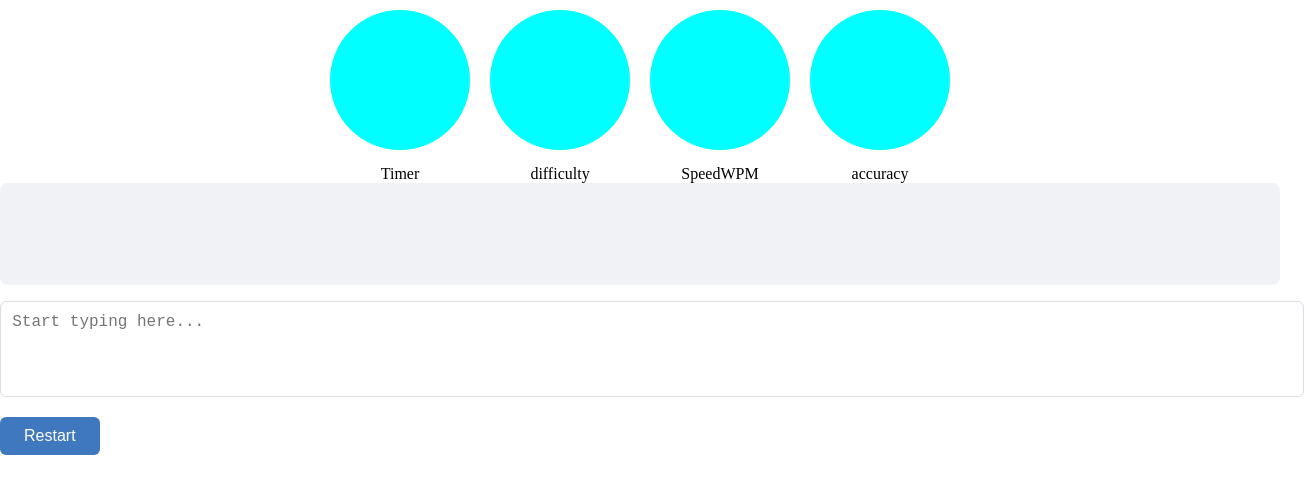
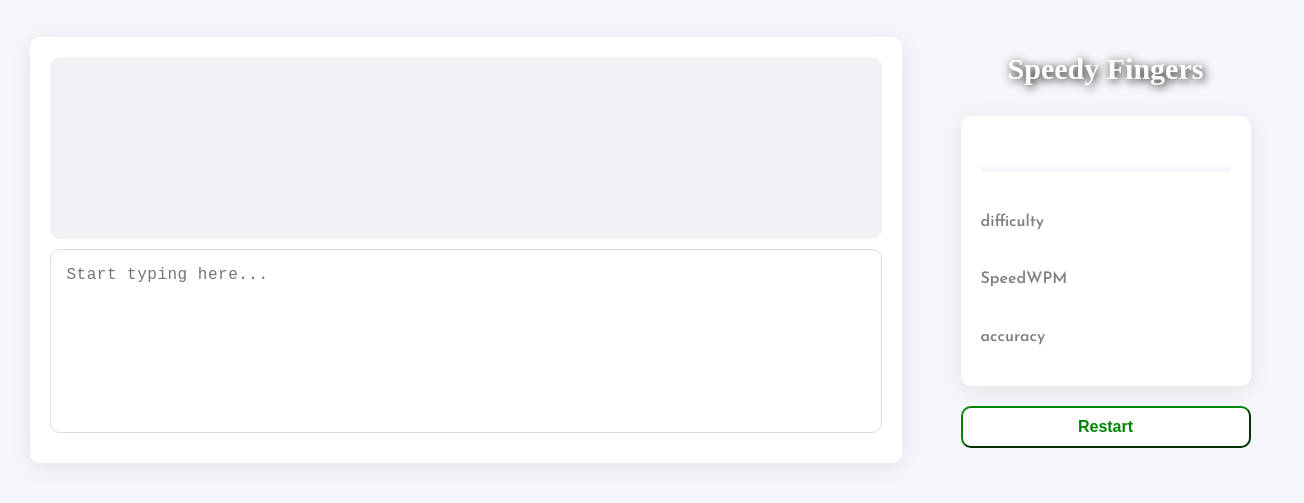
Before and after one commit to zeshan2001/Speedy-Fingers, a website with bundled scripts: page result.html in a window 1280 px wide. Shown: the whole page, 1304 px wide, since content can reach past the window. Built offline with nearby package versions, Linux system fonts and the light colour scheme; a web font is replaced by a local one.

Commit message:
designing completed

```diff
--- a/index.css
+++ b/index.css
@@ -2,19 +2,17 @@
   margin: 0;
 }
 body {
-  background-color: rgba(0, 0, 0, 0.918);
+  background-color: #f5f6fa;
 }
 
 .main-info {
-  width: 38%;
+  width: 50%;
   text-align: center;
-  margin: 40px auto 0 auto;
-  padding: 15px;
-
+  margin: 20px auto 0 auto;
+  padding: 20px;
   border-radius: 10px;
-  background-color: rgb(212, 255, 172);
-  border: 3px dotted rgb(179, 179, 0);
-  box-shadow: 1px 1px 10px 2px yellow;
+  background-color: white;
+  box-shadow: 0 4px 24px rgba(0, 0, 0, 0.08);
 }
 .main-info > h1 {
   padding: 0 0 20px 0;
@@ -32,33 +30,22 @@ body {
   font-weight: 500;
 }
 main {
+  padding: 10px;
   display: grid;
   grid-template-rows: 100px 60px 100px;
   align-items: flex-end;
-  margin: 50px auto 20px auto;
-  width: 40%;
+  margin: 30px auto 20px auto;
+  width: 50%;
   min-height: 300px;
-
-  /* border: 1px solid; */
-  /* border-radius: 10px; */
-  /* background-color: lightgreen; */
-
+  background-color: white;
+  box-shadow: 0 4px 24px rgba(0, 0, 0, 0.08);
   border-radius: 10px;
-  background-color: rgb(212, 255, 172);
-  border: 3px dotted rgb(0, 185, 0);
-  box-shadow: 1px 1px 10px 2px green;
-}
-
-.btn-div {
-  /* margin: 0 10px; */
-  margin-left: 10px;
 }
 .main-div {
   display: flex;
   justify-content: space-between;
   align-items: center;
   width: 70%;
-  margin-left: 10px;
 }
 .josefin-sans {
   font-family: 'Josefin Sans', sans-serif;
@@ -80,49 +67,13 @@ main {
 #start-btn {
   padding: 10px 25px;
   border-radius: 5px;
-  border-color: green;
-  color: green;
-  /* margin-left: 10px; */
+  border-color: #008500;
+  background-color: white;
+  color: #008500;
+  font-weight: bold;
 }
 #start-btn:hover {
   background-color: green;
   color: white;
   cursor: pointer;
 }
-
-.typing-container {
-  position: relative;
-  width: 600px;
-  height: 120px;
-  font-size: 24px;
-  font-family: monospace;
-}
-
-#highlight-output {
-  position: absolute;
-  top: 0;
-  left: 0;
-  color: black;
-  white-space: pre-wrap;
-  word-wrap: break-word;
-  pointer-events: none;
-  z-index: 1;
-  padding: 10px;
-}
-
-#typing-test {
-  position: absolute;
-  top: 0;
-  left: 0;
-  font-size: 24px;
-  font-family: monospace;
-  border: 1px solid #ccc;
-  background: transparent;
-  width: 100%;
-  height: 100%;
-  color: transparent;
-  caret-color: black;
-  z-index: 2;
-  padding: 10px;
-  resize: none;
-}
--- a/play.js
+++ b/play.js
@@ -31,60 +31,16 @@ export default class Play extends Level {
   }
 
   // ************************ Methods ************************ //
-  timeCountDown() {
-    let time = this.time
-    let timerID
-    const timer = () => {
-      console.log(time) // display the timer
-      time--
-      if (time === 0) clearInterval(timerID)
-    }
-    timerID = setInterval(timer, 1000) //starts timer
-  }
-
-  //   const timeCountDown = (minutes) => {
-  //   let id
-  //   let min = minutes
-  //   let sec = 0
-  //   const timer = () => {
-  //     if (min === 0 && sec === 0) {
-  //       clearInterval(id) // end timer
-  //     } else {
-  //       if (sec === 0) {
-  //         min--
-  //         sec = 60
-  //       }
-  //       sec--
-  //       console.log(`${min}:${sec}`) // console 1:59
-  //       timeElement.innerText = `${min}:${sec}`
-  //     }
-  //   }
-
-  //   id = setInterval(timer, 1000) // start timer
+  // calculateSpeedWPM(countCorrectedChars, timeInMinutes) {
+  //   // console.log(countCorrectedChars / 5)
+  //   return Math.floor((countCorrectedChars / 5 / timeInMinutes) * 10) / 10
+  //   // return countCorrectedChars / 5 / timeInMinutes
   // }
-
-  // calculateSpeedWPM(countCorrectedWords, timeInMinutes) {
-  //   return countCorrectedWords / timeInMinutes
-  // }
-
-  countCorrectedChars(userCharList, randomCharList) {
-    let count = 0
-    userCharList.forEach((el, index) => {
-      if (el === randomCharList[index]) {
-        count++
-      }
-    })
-    return count
-  }
-  calculateSpeedWPM(countCorrectedChars, timeInMinutes) {
-    // console.log(countCorrectedChars / 5)
-    return Math.floor((countCorrectedChars / 5 / timeInMinutes) * 10) / 10
-    // return countCorrectedChars / 5 / timeInMinutes
+  calculateSpeedWPM(countTypedWords, timeInMinutes) {
+    return Math.round(countTypedWords / timeInMinutes)
   }
 
   calculateAccuracy(countCorrectedChars, totalChars) {
-    // Math.round((correctChars / totalTyped) * 100)
-    // return Math.floor((countCorrectedChars / totalChars) * 100 * 10) / 10
     return Math.round((countCorrectedChars / totalChars) * 100)
   }
 }
--- a/result.css
+++ b/result.css
@@ -1,76 +1,148 @@
 * {
   margin: 0;
 }
+
 body {
-  /* background-color: rgba(0, 0, 0, 0.918); */
-}
-header {
-  display: flex;
-  justify-content: center;
+  background-color: #f5f6fa;
 }
 
-.results {
+.main-div {
   display: flex;
+  justify-content: space-around;
+  align-items: center;
+  height: 500px;
+}
+
+.sec-1 {
+  min-width: 800px;
+  display: flex;
+  flex-direction: column;
+  align-items: center;
   justify-content: center;
-  align-items: center;
-  border-radius: 100%;
-  background-color: aqua;
-  width: 140px;
-  height: 140px;
-  margin: 10px;
-}
-.results-text {
-  text-align: center;
-  margin-top: 15px;
+  border-radius: 10px;
+  padding: 20px;
+  background-color: white;
+  box-shadow: 0 4px 24px rgba(0, 0, 0, 0.08);
 }
 
 #passage-container {
   background: #f1f2f6;
-  border-radius: 8px;
   padding: 1rem;
-  margin-bottom: 1rem;
-  min-height: 70px;
+  margin-bottom: 10px;
+  border-radius: 10px;
+  min-width: 800px;
+  min-height: 150px;
 }
 
 #passage {
-  font-size: 1.1rem;
+  font-size: 1rem;
+  font-family: monospace;
   letter-spacing: 0.5px;
   word-break: break-word;
 }
 
 #input {
-  width: 100%;
-  padding: 0.7rem;
-  border-radius: 6px;
-  border: 1px solid #dcdde1;
   font-size: 1rem;
-  margin-bottom: 1rem;
+  font-family: monospace;
+  letter-spacing: 0.5px;
   resize: none;
   outline: none;
   transition: border 0.2s;
+  padding: 1rem;
+  border-radius: 10px;
+  margin-bottom: 10px;
+  border: 0;
+  min-width: 798px;
+  min-height: 150px;
+  border: 1px solid #dcdde1;
 }
+
 #input:focus {
   border: 1.5px solid #4078c0;
 }
 
 #restart {
-  background: #4078c0;
+  /* background: #4078c0;
   color: #fff;
   border: none;
-  padding: 0.6rem 1.5rem;
-  border-radius: 6px;
+  border-radius: 10px;
+  padding: 10px 15px;
   font-size: 1rem;
   cursor: pointer;
   transition: border 0.2s;
+  margin-top: 20px; */
+
+  border-radius: 10px;
+  padding: 10px 15px;
+  font-size: 1rem;
+  margin-top: 20px;
+  color: #008500;
+  border-color: #008500;
+  background-color: white;
+  font-weight: bold;
 }
+
 #restart:hover {
-  background: #273c75;
+  /* background: #273c75; */
+
+  background-color: green;
+  color: white;
+  cursor: pointer;
 }
 
 .correct {
   color: #44bd32;
 }
+
 .incorrect {
   color: #e84118;
   text-decoration: underline;
 }
+
+.out-sec {
+  display: flex;
+  flex-direction: column;
+}
+
+.sec-2 {
+  width: 250px;
+  display: flex;
+  flex-direction: column;
+  justify-content: space-around;
+  height: 230px;
+  border-radius: 10px;
+  padding: 20px;
+  background-color: white;
+  box-shadow: 0 4px 24px rgba(0, 0, 0, 0.08);
+}
+.title {
+  text-align: center;
+  margin-bottom: 30px;
+  text-shadow: 2px 2px 10px black;
+  color: white;
+  font-size: 30px;
+}
+
+.stat {
+  display: flex;
+  justify-content: space-between;
+}
+
+#time {
+  font-size: 20px;
+  font-weight: bold;
+  text-align: center;
+  border-bottom: 5px solid #f5f6fa;
+  padding-bottom: 10px;
+}
+
+.results-text {
+  color: gray;
+}
+
+.josefin-sans {
+  font-family: 'Josefin Sans', sans-serif;
+  font-optical-sizing: auto;
+  font-style: normal;
+  font-weight: 600;
+}
--- a/result.html
+++ b/result.html
@@ -5,28 +5,17 @@
     <meta name="viewport" content="width=device-width, initial-scale=1.0" />
     <script defer type="module" src="./result.js"></script>
     <link rel="stylesheet" href="./result.css" />
+    <link rel="preconnect" href="https://fonts.googleapis.com" />
+    <link rel="preconnect" href="https://fonts.gstatic.com" crossorigin />
+    <link
+      href="https://fonts.googleapis.com/css2?family=Bitcount+Grid+Double:wght@100..900&family=Edu+QLD+Hand:wght@400..700&family=Josefin+Sans:ital,wght@0,100..700;1,100..700&family=Pacifico&family=Raleway:ital,wght@0,100..900;1,100..900&display=swap"
+      rel="stylesheet"
+    />
     <title>Speedy Fingers</title>
   </head>
   <body>
-    <header>
-      <div>
-        <div id="time" class="results"></div>
-        <div class="results-text">Timer</div>
-      </div>
-      <div>
-        <div id="level" class="results"></div>
-        <div class="results-text">difficulty</div>
-      </div>
-      <div>
-        <div id="speed-wpm" class="results"></div>
-        <div class="results-text">SpeedWPM</div>
-      </div>
-      <div>
-        <div id="accuracy" class="results"></div>
-        <div class="results-text">accuracy</div>
-      </div>
-    </header>
-    <main>
+    <div class="main-div">
+      <section class="sec-1">
         <div id="passage-container">
           <p id="passage"></p>
         </div>
@@ -35,7 +24,30 @@
           placeholder="Start typing here..."
           rows="4"
         ></textarea>
+        <!-- <button id="restart">Restart</button> -->
+      </section>
+      <section class="out-sec">
+        <h1 class="title">Speedy Fingers</h1>
+        <section class="sec-2">
+          <div class="timer-stat">
+            <div id="time" class="results josefin-sans"></div>
+          </div>
+          <div class="stat">
+            <div class="results-text josefin-sans">difficulty</div>
+            <div id="level" class="results josefin-sans"></div>
+          </div>
+          <div class="stat">
+            <div class="results-text josefin-sans">SpeedWPM</div>
+            <div id="speed-wpm" class="results josefin-sans"></div>
+          </div>
+          <div class="stat">
+            <div class="results-text josefin-sans">accuracy</div>
+            <div id="accuracy" class="results josefin-sans"></div>
+          </div>
+        </section>
+
         <button id="restart">Restart</button>
-    </main>
+      </section>
+    </div>
   </body>
 </html>
--- a/result.js
+++ b/result.js
@@ -63,7 +63,11 @@ const render = () => {
 const updateResults = () => {
   const wordsTyped = inputEl.value.trim().split(/\s+/).length
   levelE.innerText = playObj.getLevel()
-  speedWPMEl.innerText = wordsTyped / playObj.getTime()
+  // speedWPMEl.innerText = wordsTyped / playObj.getTime()
+  speedWPMEl.innerText = playObj.calculateSpeedWPM(
+    wordsTyped,
+    playObj.getTime()
+  )
 
   accuracyEl.innerText = playObj.calculateAccuracy(
     correctedChars,
@@ -75,6 +79,7 @@ const reset = () => {
   render()
   clearInterval(interval)
   started = false
+  inputEl.disabled = false
   timeEl.innerText = `0:60`
   levelE.innerText = playObj.getLevel()
   speedWPMEl.innerText = 0
@@ -89,6 +94,10 @@ const userTyping = () => {
 
   render()
   updateResults()
+  if (inputEl.value.length >= currentPassage.length) {
+    clearInterval(interval)
+    inputEl.disabled = true
+  }
 }
 
 // ********************* Events ********************* //
```
Also changed, not shown: index.html (+0 -1 lines). Lines whose indentation alone changed are shown as unchanged.
